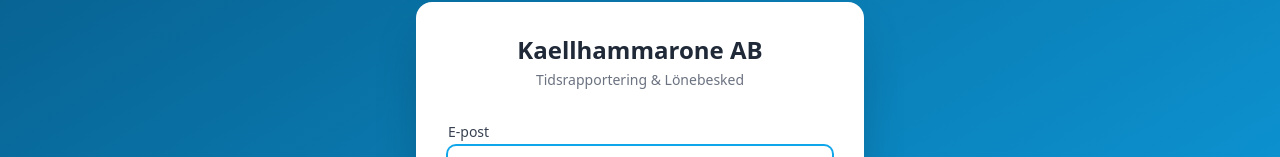
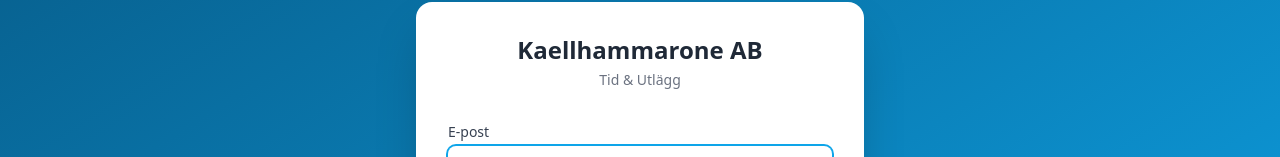
Before and after one commit to kaellhammar/time-reporting-app, a React (Vite) app in the folder frontend/: page /login in a window 1280 px wide. Shown: the part 220-377 px from the top of the page. Built offline with nearby package versions, Linux system fonts and the light colour scheme; no server answers.

Commit message:
Update login screen subtitle

```diff
--- a/frontend/src/pages/Login.tsx
+++ b/frontend/src/pages/Login.tsx
@@ -31,7 +31,7 @@
       <div className="bg-white rounded-2xl shadow-2xl w-full max-w-md p-8">
         <div className="text-center mb-8">
           <h1 className="text-2xl font-bold text-gray-800">Kaellhammarone AB</h1>
-          <p className="text-gray-500 mt-1 text-sm">Tidsrapportering & Lönebesked</p>
+          <p className="text-gray-500 mt-1 text-sm">Tid & Utlägg</p>
         </div>
 
         <form onSubmit={handleSubmit} className="space-y-5">
```
